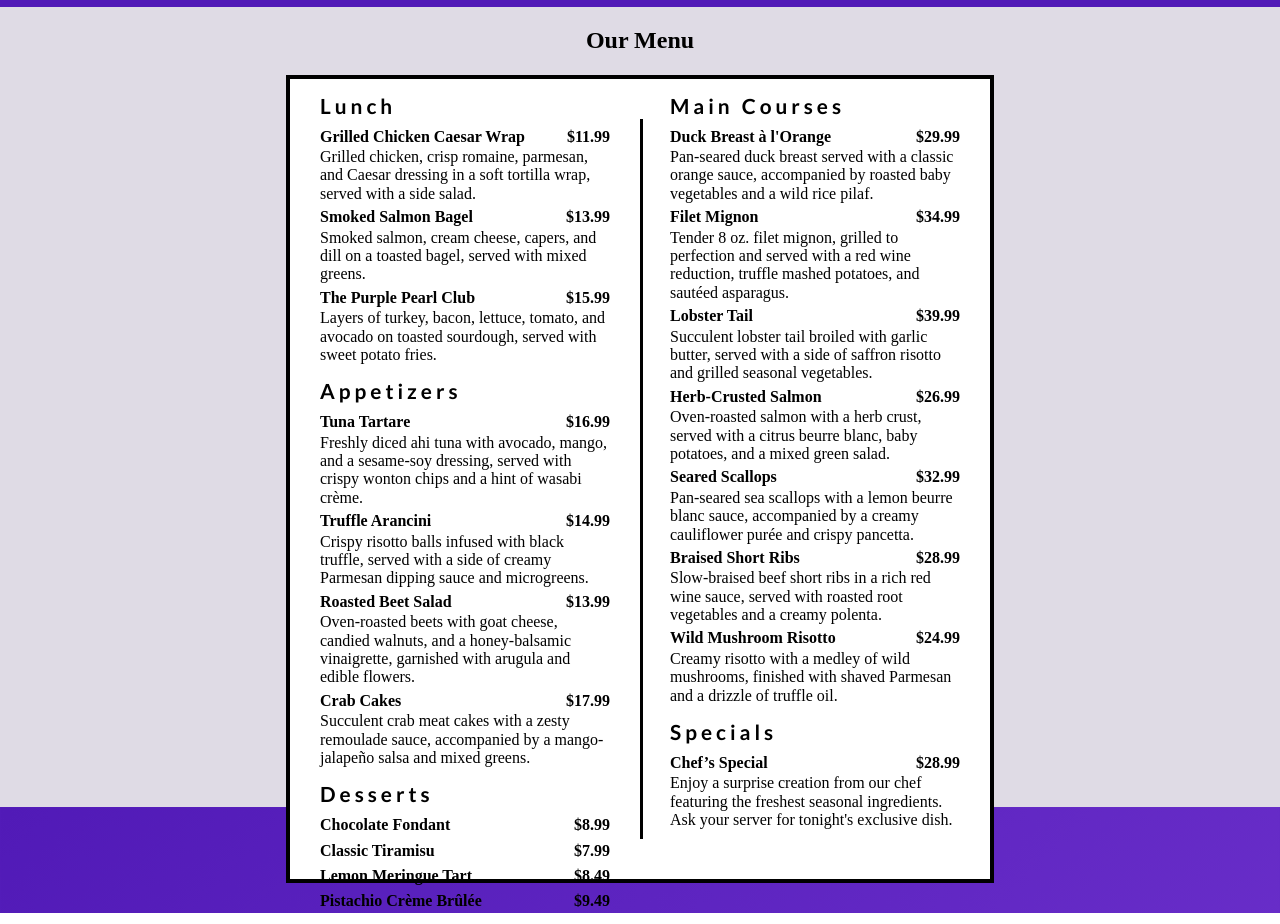
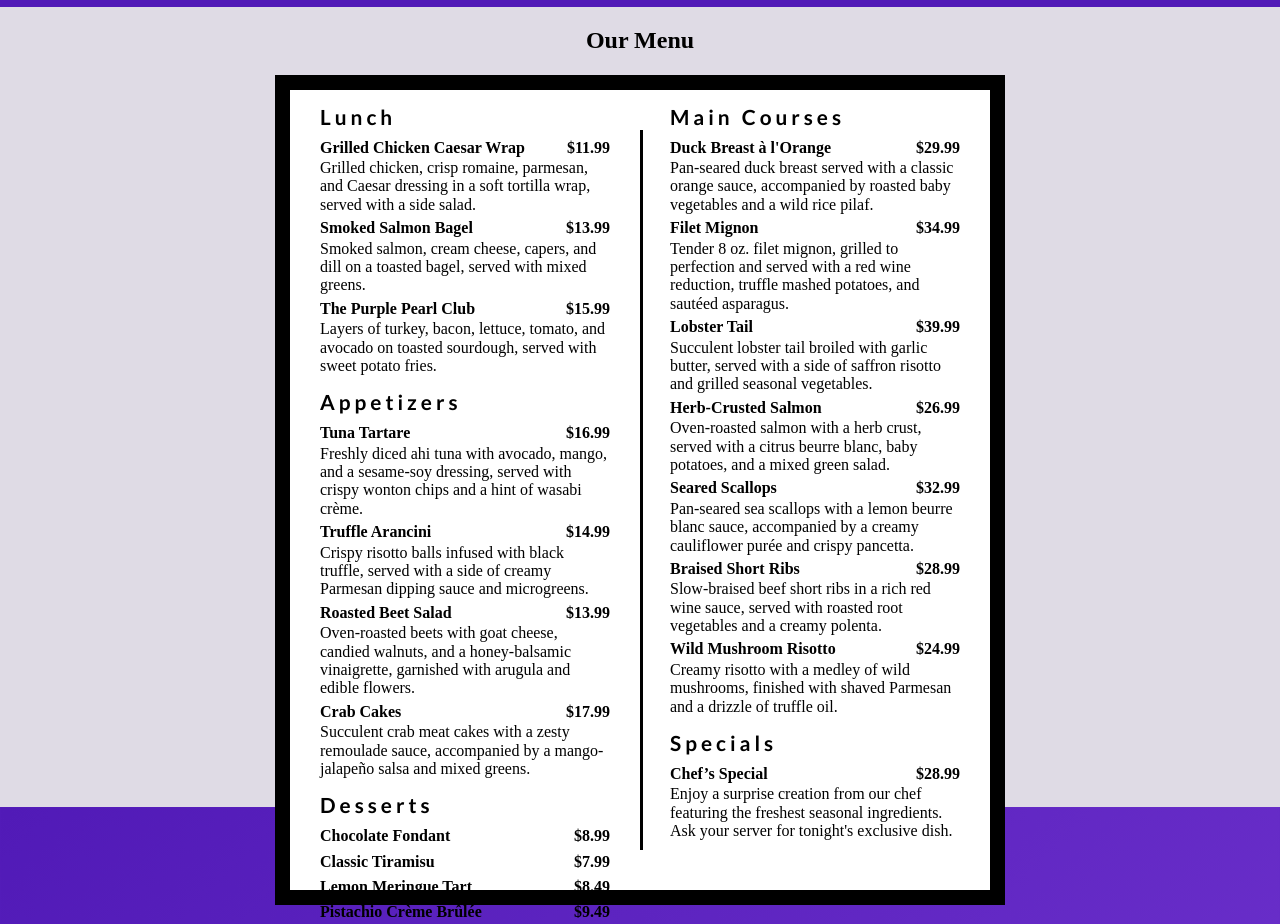
Before and after one commit to reevcrona/Assignment-Bar, a plain HTML site: page index.html in a window 1280 px wide. Shown: the part 2954-3878 px from the top of the page. Drawn offline with Linux system fonts and the light colour scheme.

Commit message:
Done with menu section for now

```diff
--- a/styles/index.css
+++ b/styles/index.css
@@ -517,7 +517,8 @@ main{
     width: 700px;
     height: 800px;
     background-color: white;
-    border: 4px solid black;
+    border: 15px solid black;
+    color: black;
 }
 .menu-container::before{
     content: "";
@@ -557,4 +558,6 @@ main{
 .food-ingredients{
     margin:0;
 }
+
+
 /*Menu*/
```
